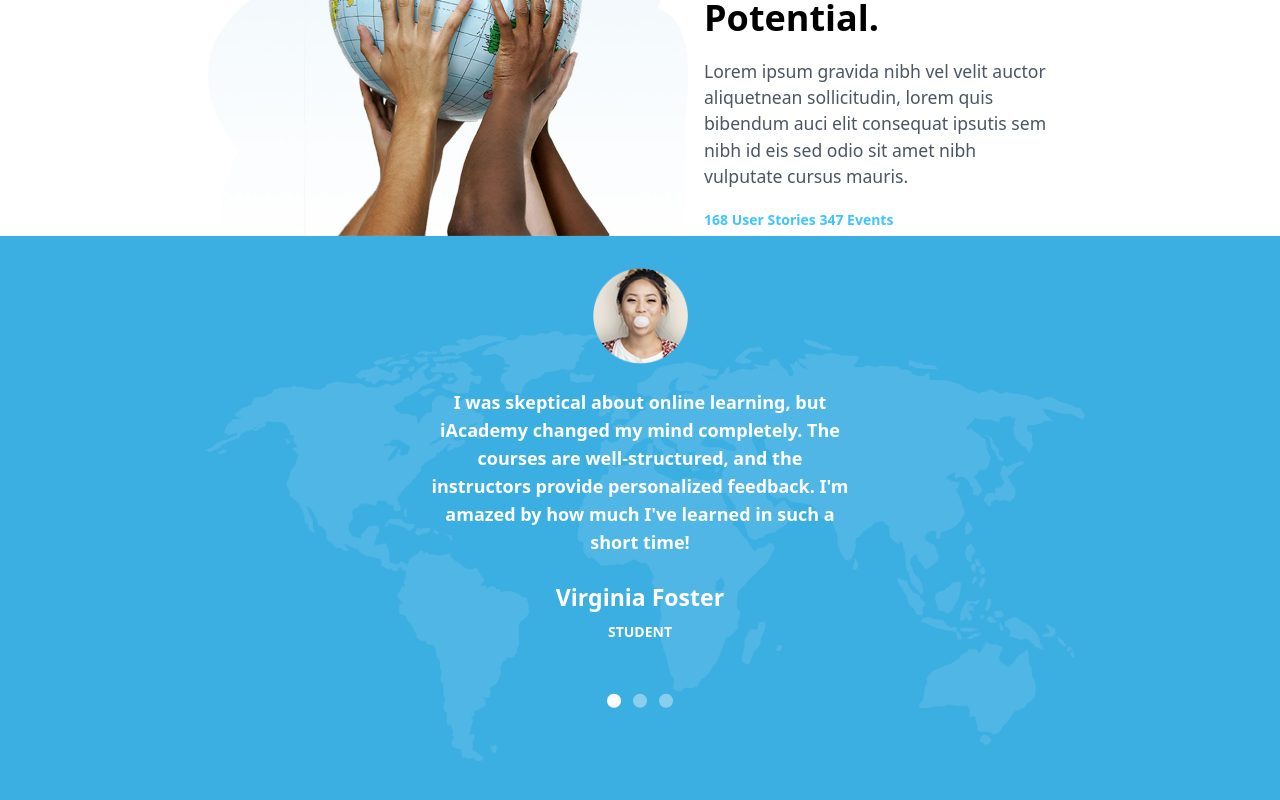
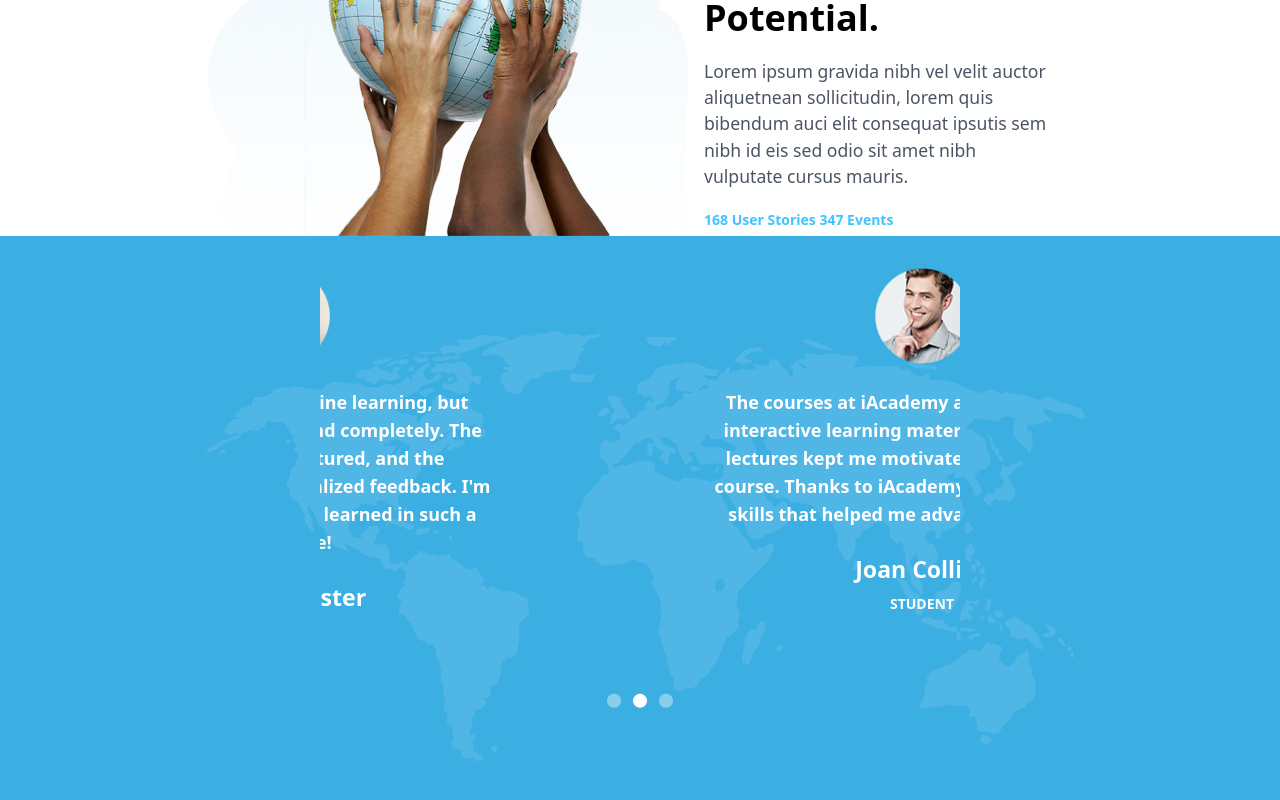
Before and after one commit to AlessandroCampo/proj-html-vuejs, a Vue app: page / in a window 1280 px wide. Shown: the part 1564-2364 px from the top of the page. Built offline with nearby package versions, Linux system fonts and the light colour scheme.

Commit message:
feat:sticky toTop button + imrpoved slider2 scrolling behavior

```diff
--- a/src/App.vue
+++ b/src/App.vue
@@ -9,6 +9,15 @@
   </section>
   <TextImgSection v-for="(section, index) in textImgSections" :key="index" :propsSection="section"></TextImgSection>
   <AppSlider2></AppSlider2>
+
+
+
+
+
+  <div class="sticky-up" v-show="showStickyEls" @click="scrollToTop">
+    <i class="fa-solid fa-chevron-up"></i>
+    <span> TOP </span>
+  </div>
 </template>
 
 <script>
@@ -39,10 +48,29 @@ export default {
           imgPath: './src/assets/img/h5-img-2.jpg',
           imgOnRight: false
         }
-      ]
+      ],
+      showStickyEls: false
     }
   },
-  components: { AppHeader, AppSlider, TextImgSection, AppSlider2 }
+  components: { AppHeader, AppSlider, TextImgSection, AppSlider2 },
+  methods: {
+    scrollToTop() {
+      window.scrollTo({
+        top: 0,
+        behavior: 'smooth'
+      });
+    }
+  },
+  mounted() {
+    window.addEventListener('scroll', () => {
+      const amount = 600
+      if (window.scrollY > amount) {
+        this.showStickyEls = true
+      } else {
+        this.showStickyEls = false
+      }
+    })
+  }
 }
 </script>
 
@@ -62,4 +90,8 @@ export default {
 section {
   @apply py-[var(--section-distance)]
 }
+
+.sticky-up {
+  @apply text-white bg-[var(--theme-blue)] flex flex-col sticky w-[50px] h-[50px] items-center justify-center font-bold bottom-0 left-full cursor-pointer
+}
 </style>
--- a/src/components/t1/AppSlider2.vue
+++ b/src/components/t1/AppSlider2.vue
@@ -52,11 +52,20 @@ export default {
                 }
             ],
             sliderPages: 3,
-            sliderPosition: 0
+            sliderPosition: 0,
+            autoScroll: setInterval(() => {
+                let fakeIndex = this.sliderPosition + 1
+                if (fakeIndex > 2) {
+                    fakeIndex = 0
+                }
+                this.scroll(fakeIndex)
+            }, 4000),
         }
     },
     methods: {
         scroll(index) {
+            // stop autoSlider on user input
+            clearInterval(this.autoScroll)
             const slider = this.$refs.slider;
             let amount = slider.offsetWidth;
             // if the user clicks 2 position off current index, double scroll. If user clicks forward, scrolls right and viceversa
@@ -72,6 +81,16 @@ export default {
                 left: amount,
                 behavior: 'smooth'
             });
+            // reset autoscroll
+            setTimeout(() => {
+                this.autoScroll = setInterval(() => {
+                    let fakeIndex = this.sliderPosition + 1
+                    if (fakeIndex > 2) {
+                        fakeIndex = 0
+                    }
+                    this.scroll(fakeIndex)
+                }, 4000)
+            }, 4000)
         }
     }
 }
@@ -117,6 +136,6 @@ export default {
 }
 
 .dots {
-    @apply flex items-center gap-3 justify-center text-white text-sm mt-8
+    @apply flex items-center gap-3 justify-center text-white text-sm mt-8 cursor-pointer
 }
 </style>
```
